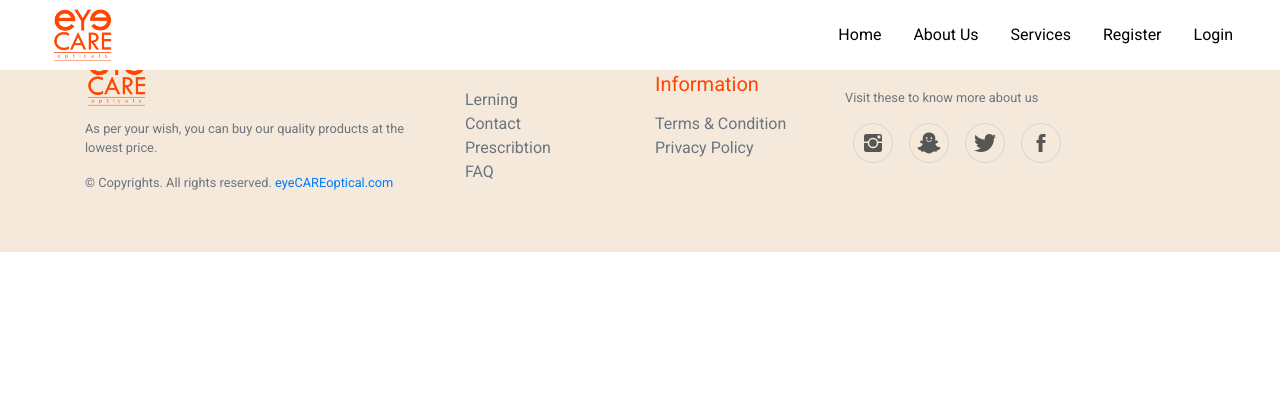
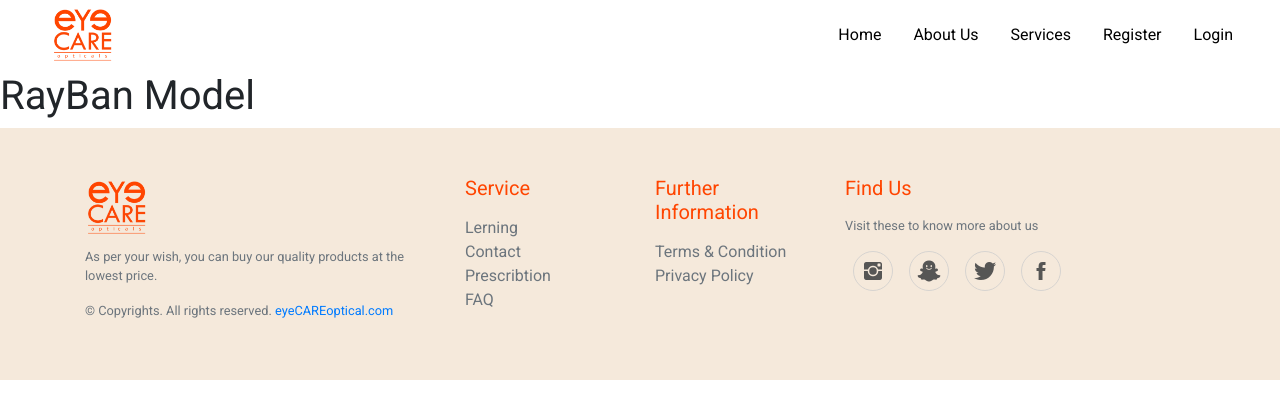
Before and after one commit to AbhishekPeiris/eYeCAREopticals, a React (Create React App) app in the folder frontend/: page /Ray-Ban/1 in a window 1280 px wide. Shown: the top 418 px of the page. Built offline with nearby package versions, Linux system fonts and the light colour scheme.

Commit message:
RayBan , App , Rayban model

```diff
--- a/frontend/src/App.js
+++ b/frontend/src/App.js
@@ -15,6 +15,7 @@ import RayBan from './components/RayBan';
 import Che from './components/Che';
 import Chanel from './components/Chanel';
 import Tens from './components/Tens';
+import RayBanModel from './components/RayBanModel';
 
 function App() {
   return (
@@ -38,6 +39,7 @@ function App() {
           <Route path='/che/:brand' element={<Che />} />
           <Route path='/chanel/:brand' element={<Chanel />} />
           <Route path='/tens/:brand' element={<Tens />} />
+          <Route path='/Ray-Ban/:model' element={<RayBanModel />} />
           <Route path='/' element={<HomeScreen />} />
 
         </Routes>
--- a/frontend/src/components/RayBan.js
+++ b/frontend/src/components/RayBan.js
@@ -170,7 +170,7 @@ const RayBan = () => {
                                         />
                                         <hr style={{ backgroundColor: "black" }} />
                                         Frame : <strong>LKR {eyeglass.price}</strong>
-                                        <Link to="#!"><button className='Reyeglassesbtn' >SHOP NOW !</button></Link>
+                                        <Link to={`/Ray-Ban/${eyeglass.model}`}><button className='Reyeglassesbtn' >SHOP NOW !</button></Link>
                                     </p>
                                 </div>
                             ))}
--- /dev/null
+++ b/frontend/src/components/RayBanModel.js
@@ -0,0 +1,12 @@
+import React from 'react';
+
+const RayBanModel = () => {
+    return (
+        <div>
+            <br /><br /><br />
+            <h1>RayBan Model</h1>
+        </div>
+    );
+}
+
+export default RayBanModel;
```
